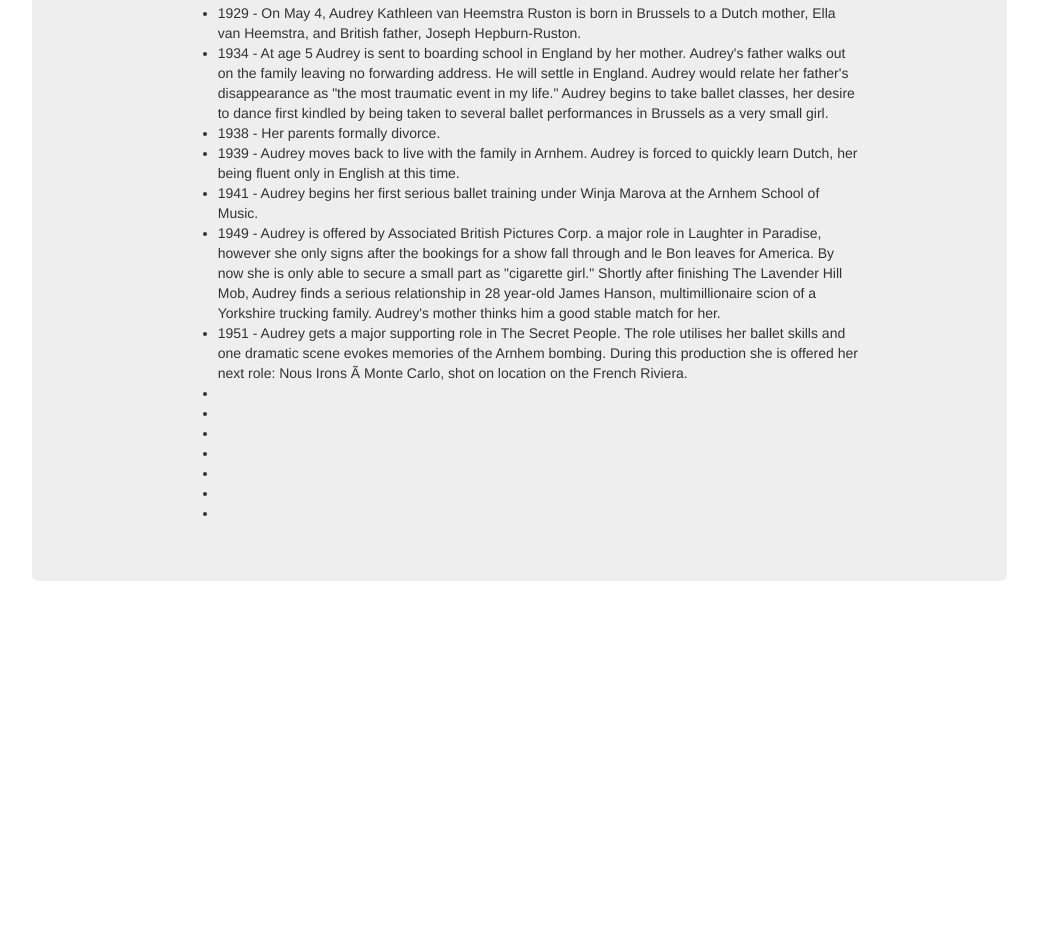
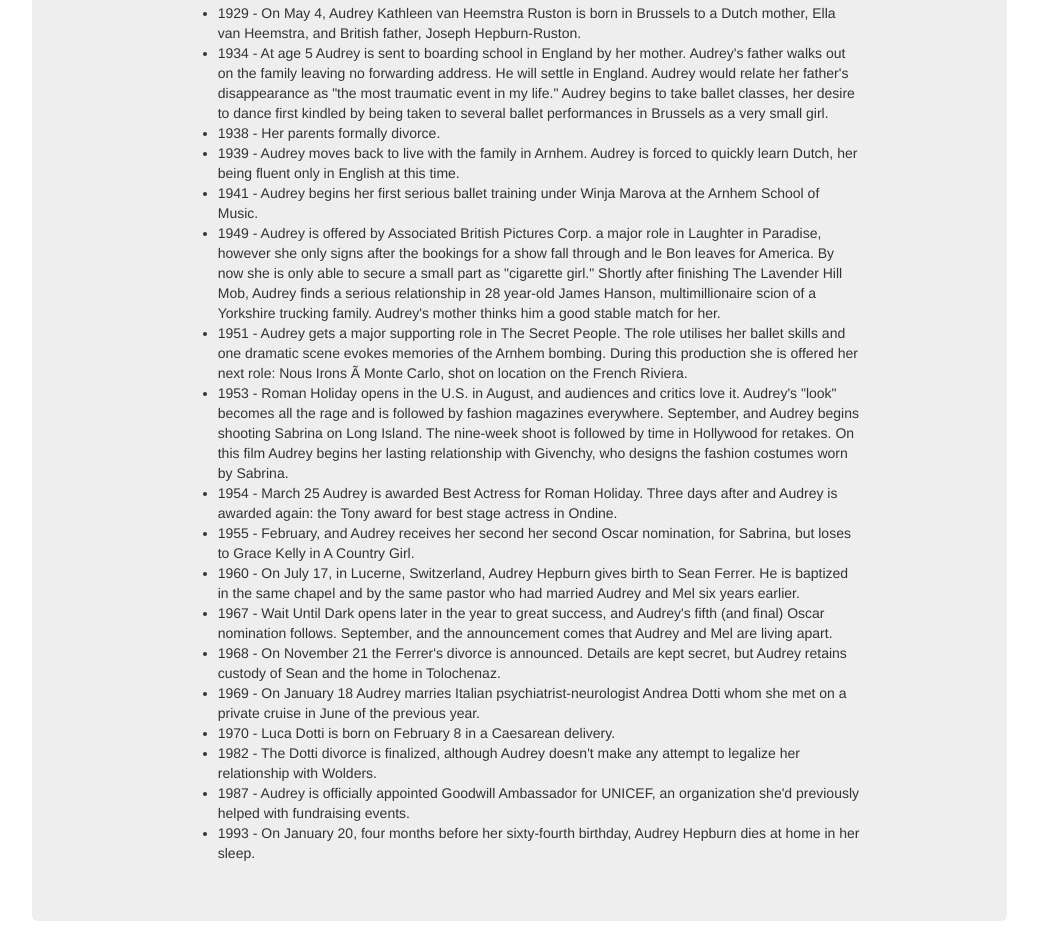
Before and after one commit to sunsplat/fcc_tribute, a plain HTML site: page index.html in a window 1280 px wide. Shown: the part 530-1481 px from the top of the page, without its empty margins (121-1159 px from the left). Before the commit the page ends 1141 px from the top, so only its background shows below. Drawn offline with nearby package versions, Linux system fonts and the light colour scheme.

Commit message:
finished adding timeline

```diff
--- a/index.html
+++ b/index.html
@@ -34,19 +34,40 @@
 		  						1951 - Audrey gets a major supporting role in The Secret People. The role utilises her ballet skills and one dramatic scene evokes memories of the Arnhem bombing. During this production she is offered her next role: Nous Irons Ã  Monte Carlo, shot on location on the French Riviera.
 		  					</li>
 		  					<li>
+		  						1953 - Roman Holiday opens in the U.S. in August, and audiences and critics love it. Audrey's "look" becomes all the rage and is followed by fashion magazines everywhere.
+		  						September, and Audrey begins shooting Sabrina on Long Island. The nine-week shoot is followed by time in Hollywood for retakes. On this film Audrey begins her lasting relationship with Givenchy, who designs the fashion costumes worn by Sabrina.
 		  					</li>
 		  					<li>
+		  						1954 - March 25 Audrey is awarded Best Actress for Roman Holiday. Three days after and Audrey is awarded again: the Tony award for best stage actress in Ondine.
 		  					</li>
 		  					<li>
+		  						1955 - February, and Audrey receives her second her second Oscar nomination, for Sabrina, but loses to Grace Kelly in A Country Girl.
 		  					</li>
 		  					<li>
+		  						1960 - On July 17, in Lucerne, Switzerland, Audrey Hepburn gives birth to Sean Ferrer. He is baptized in the same chapel and by the same pastor who had married Audrey and Mel six years earlier.
 		  					</li>
 		  					<li>
+		  						1967 - Wait Until Dark opens later in the year to great success, and Audrey's fifth (and final) Oscar nomination follows.
+		  						September, and the announcement comes that Audrey and Mel are living apart.
 		  					</li>
 		  					<li>
+		  						1968 - On November 21 the Ferrer's divorce is announced. Details are kept secret, but Audrey retains custody of Sean and the home in Tolochenaz.
 		  					</li>
 		  					<li>
+		  						1969 - On January 18 Audrey marries Italian psychiatrist-neurologist Andrea Dotti whom she met on a private cruise in June of the previous year.
 		  					</li>
+		  					<li>
+		  						1970 - Luca Dotti is born on February 8 in a Caesarean delivery.
+								</li>
+								<li>
+									1982 - The Dotti divorce is finalized, although Audrey doesn't make any attempt to legalize her relationship with Wolders.
+								</li>
+								<li>
+									1987 - Audrey is officially appointed Goodwill Ambassador for UNICEF, an organization she'd previously helped with fundraising events.
+								</li>
+								<li>
+									1993 - On January 20, four months before her sixty-fourth birthday, Audrey Hepburn dies at home in her sleep.
+								</li>
 		  				</div>
   			</div>
   		</div>
```
